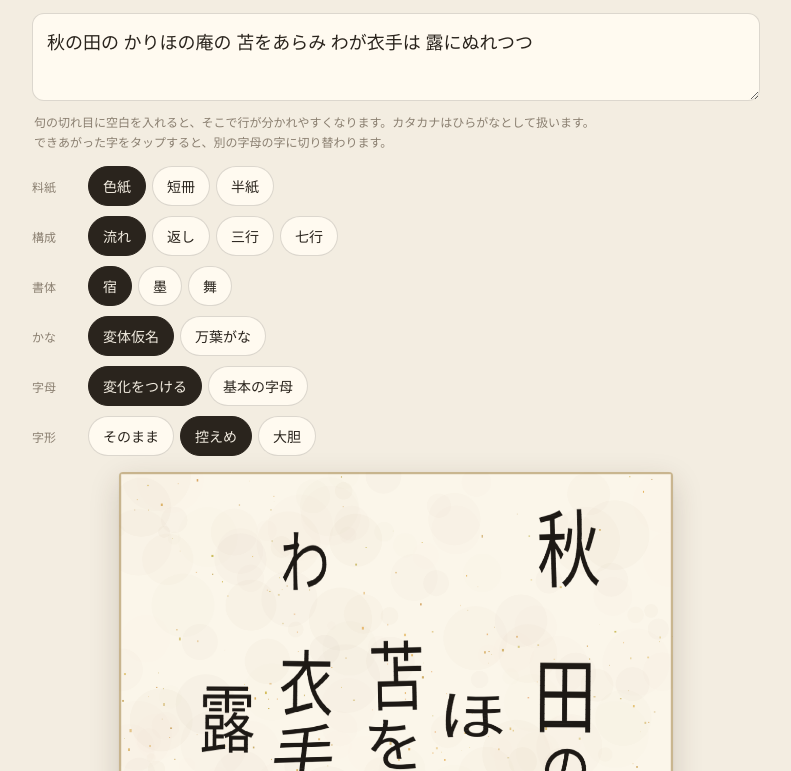
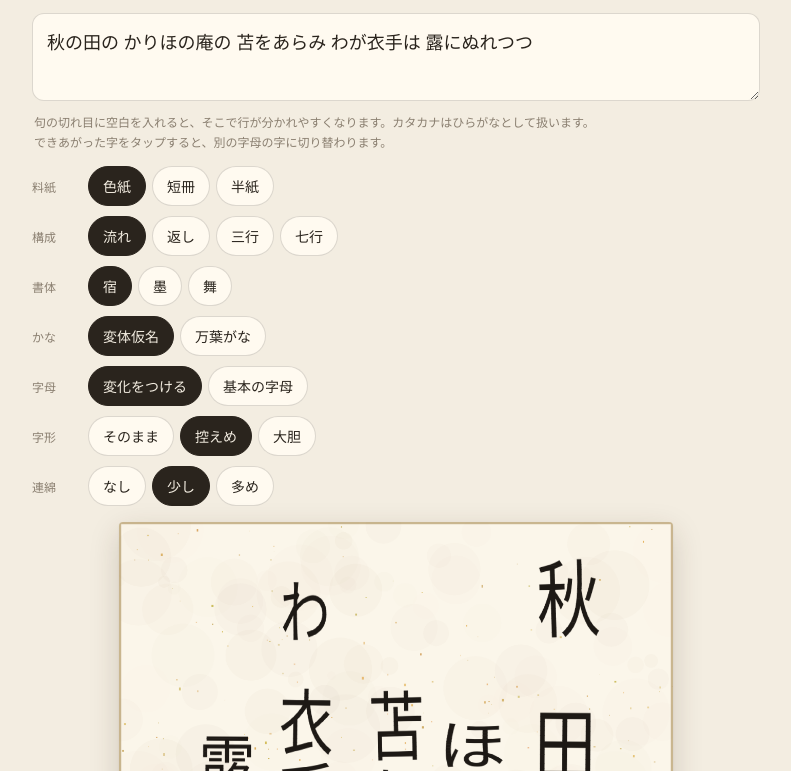
Before and after one commit to somi-kbt/int-shodo, a plain HTML site: page chirashi/index.html in a window 1280 px wide. Shown: the part 99-870 px from the top of the page, without its empty margins (244-1035 px from the left). Drawn offline with Linux system fonts and the light colour scheme; a web font is replaced by a local one.

Commit message:
散らし v0.3：連綿（字と字を細い線でつなぐ）を追加
Co-Authored-By: Claude Opus 5.5 <noreply@anthropic.com>
Claude-Session: https://claude.ai/code/session_016CiwhmGPbXmjw2j2pHVE1s

```diff
--- a/chirashi/index.html
+++ b/chirashi/index.html
@@ -2,10 +2,10 @@
 <html lang="ja">
 <head>
 <meta charset="utf-8">
-<meta name="version" content="0.2">
+<meta name="version" content="0.3">
 <meta name="viewport" content="width=device-width, initial-scale=1, viewport-fit=cover">
 <meta name="theme-color" content="#f3ede1">
-<title>chirashi 散らし – 短歌を万葉がなで散らし書きに v0.2</title>
+<title>chirashi 散らし – 短歌を万葉がなで散らし書きに v0.3</title>
 <link rel="preconnect" href="https://fonts.googleapis.com">
 <link rel="preconnect" href="https://fonts.gstatic.com" crossorigin>
 <link href="https://fonts.googleapis.com/css2?family=Yuji+Syuku&family=Yuji+Boku&family=Yuji+Mai&family=Shippori+Mincho:wght@500&family=Noto+Serif+Hentaigana:wght@700&display=swap" rel="stylesheet">
@@ -51,7 +51,7 @@
 </head>
 <body>
 <main>
-  <header><h1>散らし<small>CHIRASHI</small></h1><span class="ver">v0.2</span></header>
+  <header><h1>散らし<small>CHIRASHI</small></h1><span class="ver">v0.3</span></header>
   <p class="lead">短歌を書くと、ひらがなを変体仮名や万葉がなに置き換えて、色紙や短冊に散らし書きします。漢字はそのまま残ります。</p>
 
   <textarea id="src" spellcheck="false">秋の田の かりほの庵の 苫をあらみ わが衣手は 露にぬれつつ</textarea>
@@ -63,6 +63,7 @@
   <div class="ctl"><span class="lab">かな</span><div class="seg" id="kana"></div></div>
   <div class="ctl"><span class="lab">字母</span><div class="seg" id="mode"></div></div>
   <div class="ctl"><span class="lab">字形</span><div class="seg" id="warp"></div></div>
+  <div class="ctl"><span class="lab">連綿</span><div class="seg" id="ren"></div></div>
 
   <div class="stage"><canvas id="cv"></canvas></div>
   <div class="actions">
@@ -144,6 +145,11 @@ const KANAS = [
   { name:'変体仮名', id:'hentai' },
   { name:'万葉がな', id:'kanji' },
 ];
+const RENS = [
+  { name:'なし', p:0 },
+  { name:'少し', p:.6 },
+  { name:'多め', p:1 },
+];
 const MODES = [
   { name:'変化をつける', id:'vary' },
   { name:'基本の字母',   id:'base' },
@@ -159,6 +165,7 @@ const st = {
   mode: store.get('mode', 'vary'),
   kana: store.get('kana', 'hentai'),
   warp: +store.get('warp', 1),
+  ren: +store.get('ren', 1),
   seed: 7,
   pick: {},            // 何字目の字母を手で選んだか { index: 候補番号 }
 };
@@ -268,6 +275,21 @@ function drawGlyph(ch, x, y, fs, font, rot, sh) {
   gx.textAlign = 'center'; gx.textBaseline = 'middle';
   gx.fillStyle = '#1d1915'; gx.font = font;
   gx.fillText(ch, S / 2, S / 2);
+  // 墨のいちばん上（書き始め）といちばん下（書き終わり）を探す
+  const px = gx.getImageData(0, 0, S, S).data;
+  let top = -1, bot = -1;
+  for (let yy = 0; yy < S && top < 0; yy++) for (let xx = 0; xx < S; xx++) if (px[(yy * S + xx) * 4 + 3] > 120) { top = yy; break; }
+  for (let yy = S - 1; yy >= 0 && bot < 0; yy--) for (let xx = 0; xx < S; xx++) if (px[(yy * S + xx) * 4 + 3] > 120) { bot = yy; break; }
+  const band = (y0, y1) => { let sx = 0, n = 0;
+    for (let yy = Math.max(0, y0); yy <= Math.min(S - 1, y1); yy++) for (let xx = 0; xx < S; xx++) if (px[(yy * S + xx) * 4 + 3] > 120) { sx += xx; n++; }
+    return n ? sx / n : S / 2; };
+  const toPage = (gxp, gyp) => {
+    const lx = (gxp - S / 2) * sh.w(gyp / S), ly = gyp - S / 2;
+    const X = sh.sx * lx + sh.skew * ly, Y = sh.sy * ly;
+    return { x: x + X * Math.cos(rot) - Y * Math.sin(rot), y: y + X * Math.sin(rot) + Y * Math.cos(rot) };
+  };
+  const bd = Math.max(2, S * .06);
+  const anchors = top < 0 ? null : { top: toPage(band(top, top + bd), top), bot: toPage(band(bot - bd, bot), bot) };
   cx.save();
   cx.translate(x, y); cx.rotate(rot);
   cx.transform(sh.sx, 0, sh.skew, sh.sy, 0, 0);
@@ -275,6 +297,28 @@ function drawGlyph(ch, x, y, fs, font, rot, sh) {
   for (let i = 0; i < N; i++) {               // 横に細く切り、幅を変えながら貼る
     const ww = S * sh.w((i + .5) / N);
     cx.drawImage(glyph, 0, i * h, S, h, -ww / 2, -S / 2 + i * h, ww, h + .6);
+  }
+  cx.restore();
+  return anchors;
+}
+
+// 連綿の線：前の字の書き終わり A から、次の字の書き始め B へ、細く揺れる線で結ぶ
+function drawRenmen(A, B, fs, rr) {
+  const d = B.y - A.y;
+  if (d < fs * .04 || d > fs * 1.1) return;
+  const side = (rr() < .5 ? -1 : 1) * fs * (.12 + rr() * .18);
+  const c1 = { x: A.x + side, y: A.y + d * .45 }, c2 = { x: B.x - side * .6, y: B.y - d * .5 };
+  const pt = t => { const u = 1 - t;
+    return { x: u*u*u*A.x + 3*u*u*t*c1.x + 3*u*t*t*c2.x + t*t*t*B.x, y: u*u*u*A.y + 3*u*u*t*c1.y + 3*u*t*t*c2.y + t*t*t*B.y }; };
+  const N = 22, w0 = fs * .05, wm = fs * .016, w1 = fs * .035;
+  cx.save(); cx.strokeStyle = '#1d1915'; cx.lineCap = 'round';
+  let p = pt(0);
+  for (let i = 1; i <= N; i++) {
+    const t = i / N, q = pt(t);
+    cx.lineWidth = t < .5 ? w0 + (wm - w0) * (t / .5) : wm + (w1 - wm) * ((t - .5) / .5);
+    cx.globalAlpha = .82 + .18 * Math.abs(1 - 2 * t);       // 中ほどは少しかすれる
+    cx.beginPath(); cx.moveTo(p.x, p.y); cx.lineTo(q.x, q.y); cx.stroke();
+    p = q;
   }
   cx.restore();
 }
@@ -330,7 +374,8 @@ async function draw() {
   base = Math.min(base, (P.w - marginX * 2) / (cols.length * colGap));
   base = Math.min(base, P.w * .22) * (1 - .1 * WARPS[st.warp].k);
 
-  const r = rng(st.seed), rs = rng(st.seed * 7 + 3);
+  const r = rng(st.seed), rs = rng(st.seed * 7 + 3), rr = rng(st.seed * 13 + 5);
+  const renP = RENS[st.ren].p;
   const totalW = cols.length * base * colGap;
   const x0 = P.w / 2 + totalW / 2 - base * colGap / 2;    // いちばん右の行の中心
 
@@ -340,15 +385,26 @@ async function draw() {
     const s = spec[k].s, size = base * s;
     let x = x0 - k * base * colGap + (r() - .5) * base * .25;
     let y = P.h * spec[k].top + (r() - .5) * P.h * .025;
+    let prev = null, chain = 0;
     col.forEach(c => {
+      // 前の字とつなげるか（かな同士はつながりやすく、漢字はつながりにくい）
+      let link = false;
+      if (prev && renP && !c.br && chain < 4) {
+        const base = prev.kana && c.kana ? .8 : prev.kana || c.kana ? .35 : .08;
+        link = rr() < base * renP;
+      }
+      chain = link ? chain + 1 : 0;
       const fs = size * (c.kana ? .95 : 1.12) * (1 + (r() - .5) * .14);
       const dx = (r() - .5) * size * .14;
       const rot = (r() - .5) * .07;
       const sh = pickShape(rs, WARPS[st.warp].k, !!c.kana);
-      const hh = size * adv(c) * (1 + (sh.sy - 1) * .6) * (1 + (r() - .5) * .08);
+      let hh = size * adv(c) * (1 + (sh.sy - 1) * .6) * (1 + (r() - .5) * .08);
+      if (link) { y -= size * .1; hh *= .9; }          // つなげる字は間を詰める
       y += hh / 2;
       const font = isHentai(c.ch) ? `700 ${fs * .92}px "Noto Serif Hentaigana", serif` : `${fs}px "${F.css}", "Yuji Syuku", serif`;
-      drawGlyph(c.ch, x + dx, y, fs, font, rot, sh);
+      const an = drawGlyph(c.ch, x + dx, y, fs, font, rot, sh);
+      if (link && prev && prev.an && an) drawRenmen(prev.an.bot, an.top, Math.min(fs, prev.fs), rr);
+      prev = { an, fs, kana: c.kana };
       hits.push({ x: x + dx, y, r: fs * .55, idx: c.idx, kana: c.kana, ch: c.ch, jibo: c.jibo });
       y += hh / 2;
       x += (r() - .5) * size * .05;     // 行がわずかに揺れる
@@ -415,6 +471,7 @@ function renderControls() {
   buttons($('font'), FONTS, (it, i) => i === st.font, (it, i) => { st.font = i; store.set('font', i); });
   buttons($('warp'), WARPS, (it, i) => i === st.warp, (it, i) => { st.warp = i; store.set('warp', i); });
   buttons($('kana'), KANAS, it => it.id === st.kana, it => { st.kana = it.id; st.pick = {}; store.set('kana', it.id); });
+  buttons($('ren'), RENS, (it, i) => i === st.ren, (it, i) => { st.ren = i; store.set('ren', i); });
   buttons($('mode'), MODES, it => it.id === st.mode, it => { st.mode = it.id; st.pick = {}; store.set('mode', it.id); });
 }
 
```
Also changed, not shown: chirashi/README.md.
